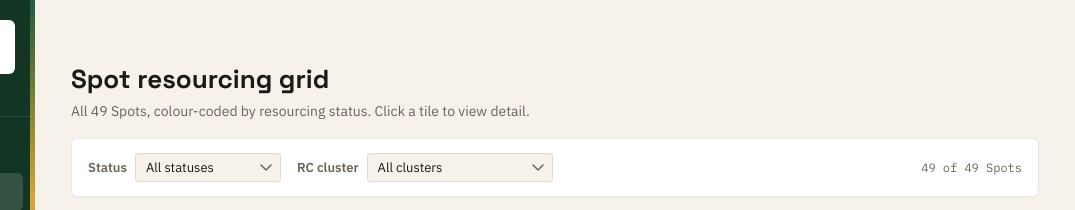
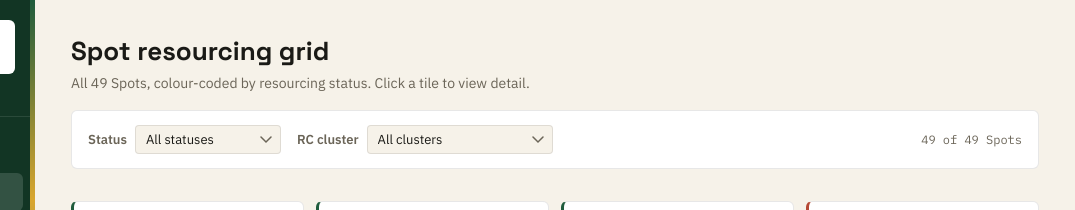
Before and after one commit to Jeffreylarbiakor/eduspots-resource-tracker, a plain HTML site: page index.html in a window 1280 px wide. Both pictures are taken after a click on the button "Spot resourcing grid". Shown: the top 210 px of the page, 205-1280 px from the left. Drawn offline with nearby package versions, Linux system fonts and the light colour scheme.

Commit message:
Fix inconsistent page header offset on Spot resourcing grid
The sticky-header wrapper added its own top padding on top of
main-inner's, pushing the grid view's title 32px lower than every
other view. Share a --content-top variable and cancel the inherited
padding with a matching negative margin so all views align, and the
grid header keeps the same gap once pinned mid-scroll.

```diff
--- a/css/styles.css
+++ b/css/styles.css
@@ -24,6 +24,7 @@
   --sidebar-w: 240px;
   --radius:    6px;
   --shadow:    0 1px 4px rgba(0,0,0,0.08), 0 2px 12px rgba(0,0,0,0.05);
+  --content-top: 36px;
 }
 
 /* ---------------------------------------------------------------------------
@@ -180,7 +181,7 @@ ul { list-style: none; }
 }
 
 .main-inner {
-  padding: 32px 36px 80px;
+  padding: var(--content-top) 36px 80px;
   max-width: 1280px;
 }
 
@@ -189,7 +190,11 @@ ul { list-style: none; }
   top: 0;
   z-index: 10;
   background: var(--paper);
-  padding: 32px 0 16px;
+  /* Cancel .main-inner's top padding, then re-apply the same amount as our
+     own padding, so the title lands at --content-top whether at rest or
+     pinned mid-scroll (main-inner's padding scrolls away, ours doesn't). */
+  margin-top: calc(-1 * var(--content-top));
+  padding: var(--content-top) 0 16px;
   margin-bottom: 0;
 }
 
```
